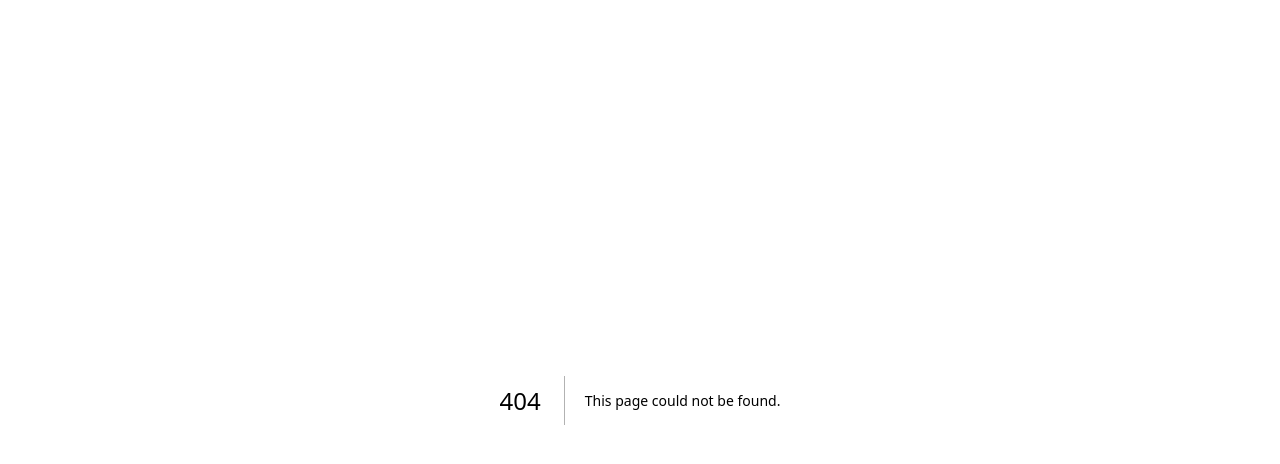
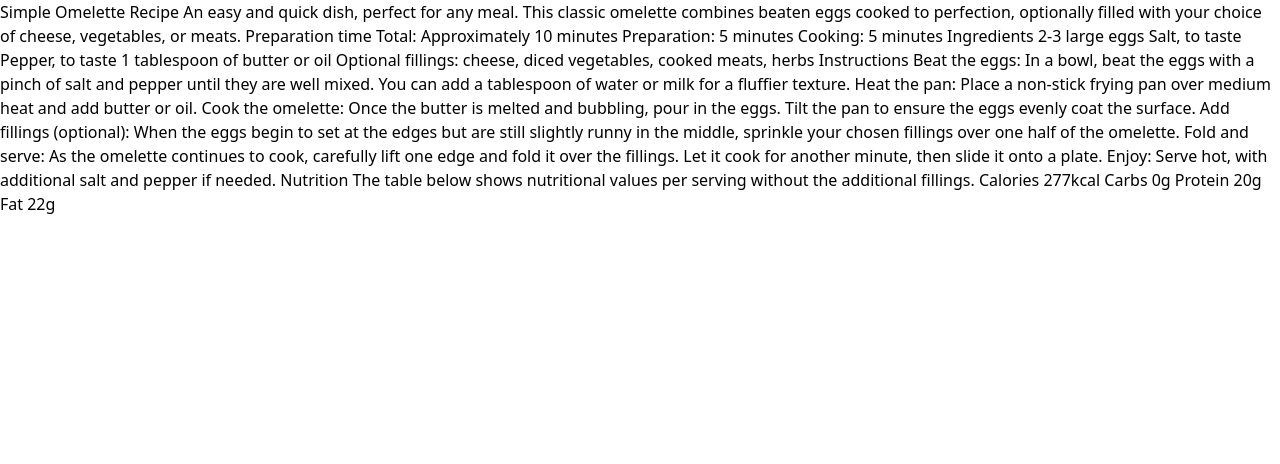
Before and after one commit to sniper-fly/frontend_mentor, a Next.js app: page /recipe-page-main in a window 1280 px wide. Before the commit this address had no page. Shown: the top 464 px of the page. Built offline with nearby package versions, Linux system fonts and the light colour scheme.

Commit message:
recipe-page route作成

```diff
--- a/src/app/page.tsx
+++ b/src/app/page.tsx
@@ -17,6 +17,11 @@ export default function Home() {
   return (
     <div className="flex flex-col pt-10 items-center">
       <Card>
+        <Link href="/recipe-page-main">
+          recipe-page-main
+        </Link>
+      </Card>
+      <Card>
         <Link href="/blog-preview-card-main">blog-preview-card-main</Link>
       </Card>
       <Card>
--- /dev/null
+++ b/src/app/recipe-page-main/page.tsx
@@ -0,0 +1,63 @@
+import Image from "next/image";
+
+export default function Page() {
+  const basePath = "/blog-preview-card-main";
+
+  return (
+    <div>
+  Simple Omelette Recipe
+
+  An easy and quick dish, perfect for any meal. This classic omelette combines beaten eggs cooked
+  to perfection, optionally filled with your choice of cheese, vegetables, or meats.
+
+  Preparation time
+
+  Total: Approximately 10 minutes
+  Preparation: 5 minutes
+  Cooking: 5 minutes
+
+  Ingredients
+
+  2-3 large eggs
+  Salt, to taste
+  Pepper, to taste
+  1 tablespoon of butter or oil
+  Optional fillings: cheese, diced vegetables, cooked meats, herbs
+
+  Instructions
+
+  Beat the eggs: In a bowl, beat the eggs with a pinch of salt and pepper until they are well mixed.
+  You can add a tablespoon of water or milk for a fluffier texture.
+
+  Heat the pan: Place a non-stick frying pan over medium heat and add butter or oil.
+
+  Cook the omelette: Once the butter is melted and bubbling, pour in the eggs. Tilt the pan to ensure
+  the eggs evenly coat the surface.
+
+  Add fillings (optional): When the eggs begin to set at the edges but are still slightly runny in the
+  middle, sprinkle your chosen fillings over one half of the omelette.
+
+  Fold and serve: As the omelette continues to cook, carefully lift one edge and fold it over the
+  fillings. Let it cook for another minute, then slide it onto a plate.
+
+  Enjoy: Serve hot, with additional salt and pepper if needed.
+
+  Nutrition
+
+  The table below shows nutritional values per serving without the additional fillings.
+
+  Calories
+  277kcal
+
+  Carbs
+  0g
+
+  Protein
+  20g
+
+  Fat
+  22g
+
+    </div>
+  )
+}
```
